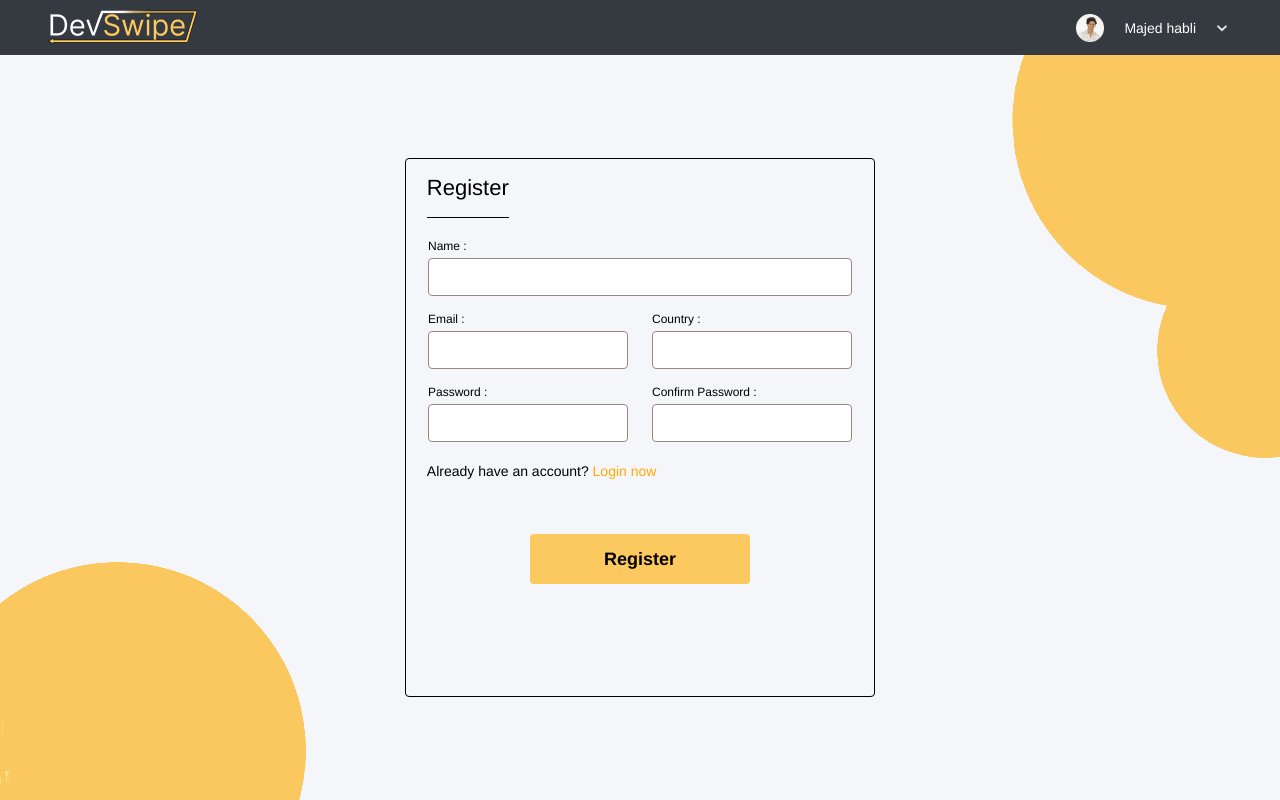
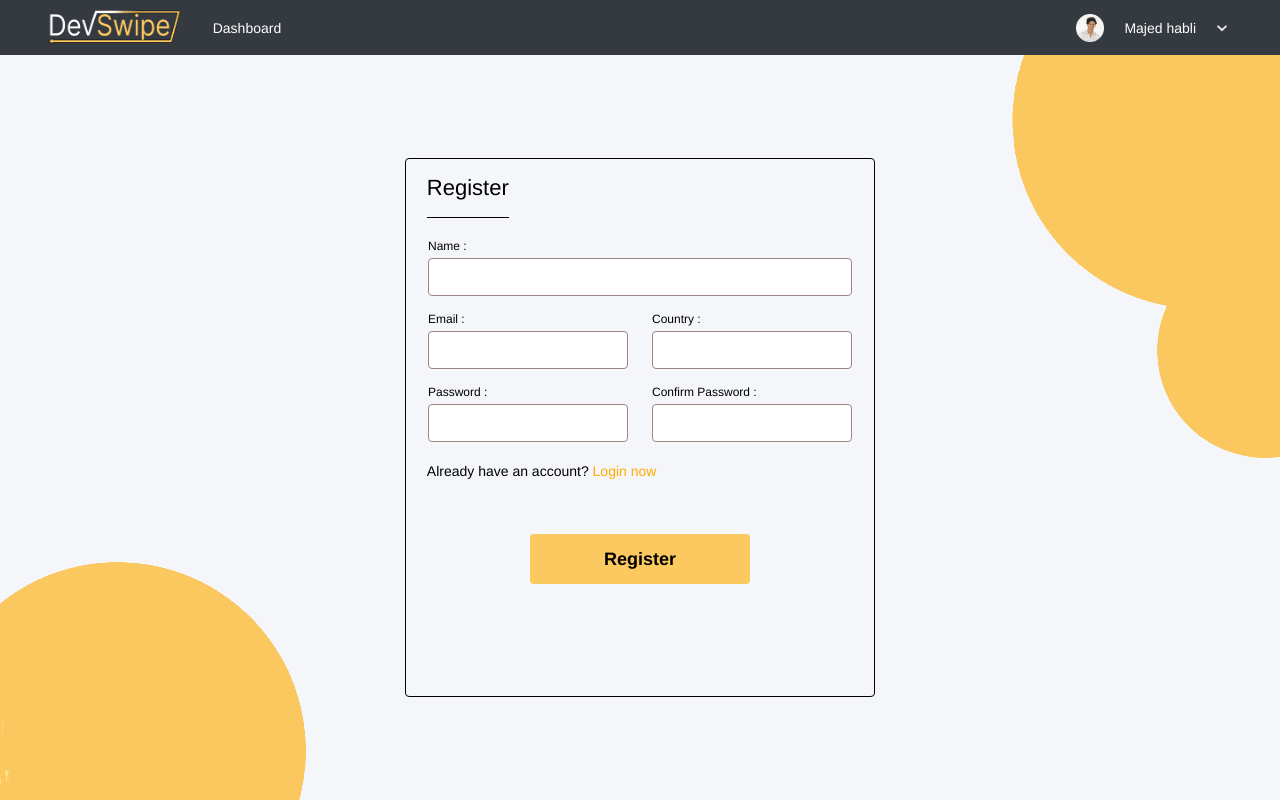
Before and after one commit to Majed-Habli/DevVibe, a React (Create React App) app in the folder Front-End-Website/dev-swipe-web/: page /register in a window 1280 px wide. Built offline with nearby package versions, Linux system fonts and the light colour scheme.

Commit message:
Client-Web <> Updated Navbar component.

```diff
--- a/Front-End-Website/dev-swipe-web/src/components/navbar/navbar.jsx
+++ b/Front-End-Website/dev-swipe-web/src/components/navbar/navbar.jsx
@@ -25,6 +25,8 @@ const Navbar = () => {
                 {token ? (
                     <CustomButton title={'Login'} width={93} height={27} borderRadius={4} textAlign={'center'} backgroundColor={'#FCC860'}/>
                 ):(
+                    <div className={styles.routing_pressables}>
+                        <div className={styles.route}>Dashboard</div>
                         <div className={styles.card_container}>
                             <div className={styles.container_left}>
                                 <div className={styles.profile_image_container}>
@@ -37,6 +39,7 @@ const Navbar = () => {
                                 image_width={20} display={"flex"} alignItems={"center"} justifyContent={"center"}/>
                             </div>
                         </div>
+                    </div>
                 )}
             </div>
         </div>
--- a/Front-End-Website/dev-swipe-web/src/components/navbar/navbar.module.css
+++ b/Front-End-Website/dev-swipe-web/src/components/navbar/navbar.module.css
@@ -37,7 +37,7 @@
     align-items: center;
     column-gap: 1rem;
     /* padding: 0 1rem; */
-    justify-content: space-between;
+    /* justify-content: space-between; */
 }
 
 .container_left{
@@ -61,6 +61,11 @@
     height: 28px;
 }
 
-.user_name{
+.routing_pressables{
+    width: 100%;
+    display: flex;
+    align-items: center;
+    padding: 0 0 0 2rem;
     color: white;
+    justify-content: space-between;
 }
```
Lines whose indentation alone changed are shown as unchanged.
